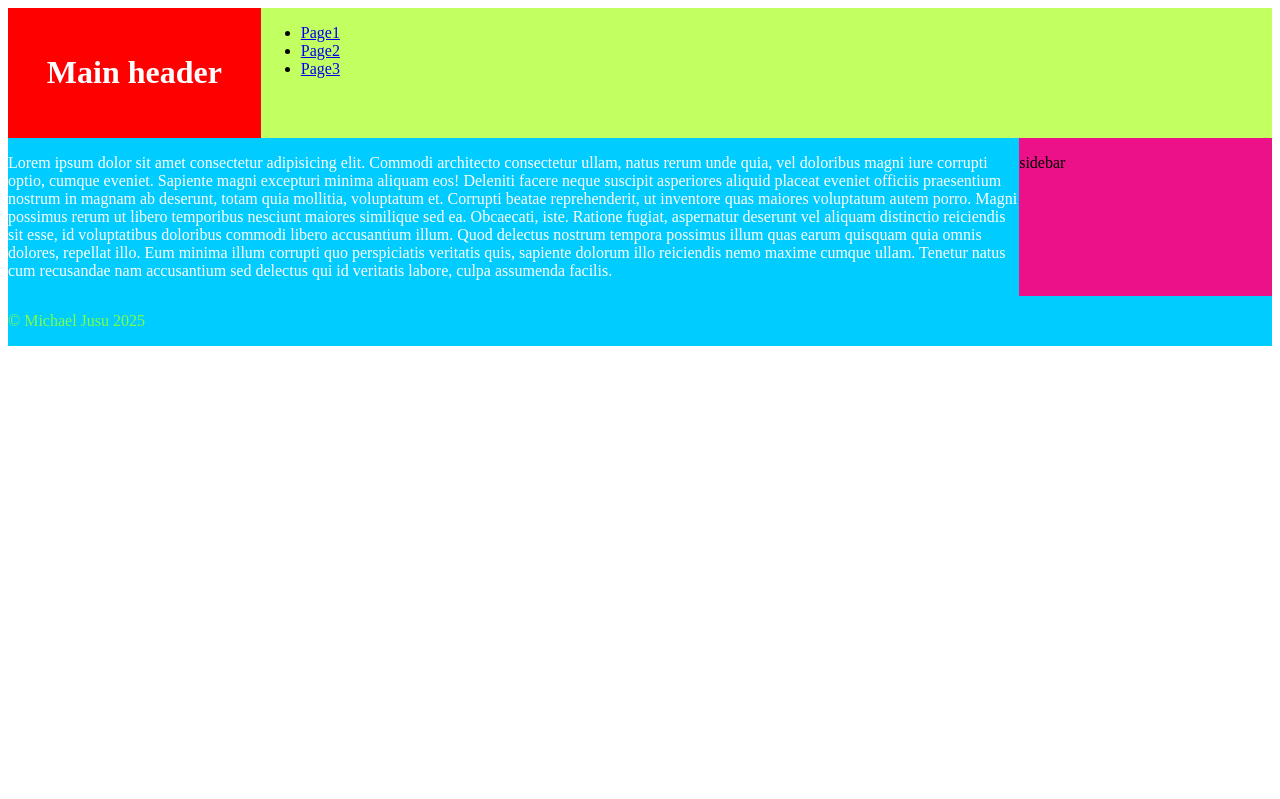
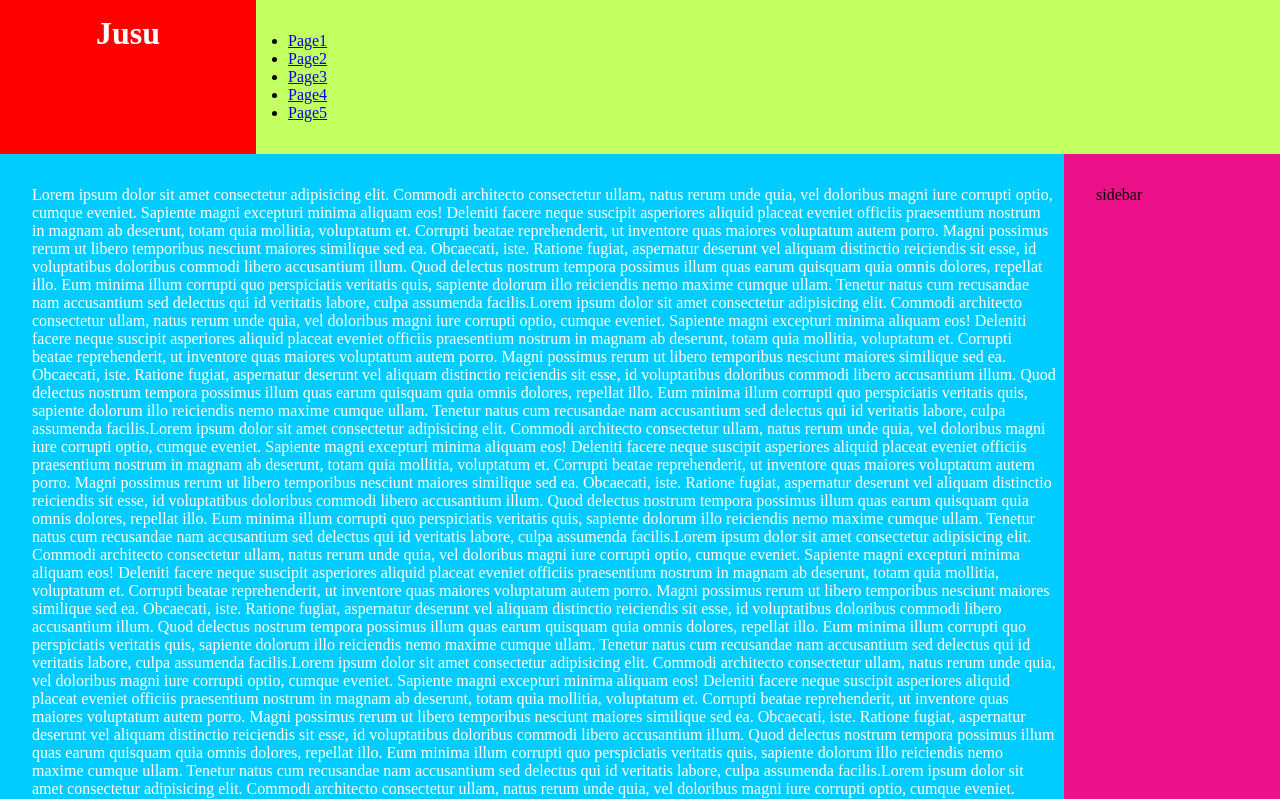
Before and after one commit to blehjusu/My-Portfolio, a plain HTML site: page index.html in a window 1280 px wide. Shown: the top 799 px of the page. Drawn offline with Linux system fonts and the light colour scheme.

Commit message:
fixing padding

```diff
--- a/Portfolio Css.css
+++ b/Portfolio Css.css
@@ -1,3 +1,8 @@
+* {
+    margin: 0;
+    padding: 0;
+    }
+
 body {
     display: grid;
     grid-template-columns: 20% 60% 20%;
@@ -5,13 +10,15 @@ body {
     grid-template-areas:
     "header nav nav"
     "main main aside"
-    "footer footer footer"
+    "footer footer footer";
+
+
 }
 
 header {
     background-color: red;
     color: white;
-    padding: 25px;
+    padding: 15px;
     text-align:center ;
     grid-area: header;
 }
@@ -19,6 +26,7 @@ header {
 nav {
     background-color: rgb(194, 255, 96);
     grid-area: nav;
+    padding: 2em;
 }
 
 
@@ -26,11 +34,18 @@ main {
     background-color: rgb(0, 204, 255);
     color: white;
     grid-area: main;
+    width: 100%;
+    padding: 2em;
+
+
+
 }
 
 aside {
     background-color: rgb(236, 16, 137);
     grid-area: aside;
+    padding: 2em;
+    margin-left: 40px;
 }
 
 footer {
--- a/index.html
+++ b/index.html
@@ -9,7 +9,7 @@
 </html>
 <body>
     <header>
-        <h1> Main header</h1>
+        <h1>Jusu</h1>
     </header>
 
     <nav>
@@ -17,11 +17,33 @@
             <li><a href="#">Page1</a></li>
             <li><a href="#">Page2</a></li>
             <li><a href="#">Page3</a></li>
+            <li><a href="#">Page4</a></li>
+            <li><a href="#">Page5</a></li>
         </ul>
     </nav>
 
     <main>
         <p>Lorem ipsum dolor sit amet consectetur adipisicing elit. Commodi architecto consectetur ullam, natus rerum unde quia, vel doloribus magni iure corrupti optio, cumque eveniet. Sapiente magni excepturi minima aliquam eos!
+        Deleniti facere neque suscipit asperiores aliquid placeat eveniet officiis praesentium nostrum in magnam ab deserunt, totam quia mollitia, voluptatum et. Corrupti beatae reprehenderit, ut inventore quas maiores voluptatum autem porro.
+        Magni possimus rerum ut libero temporibus nesciunt maiores similique sed ea. Obcaecati, iste. Ratione fugiat, aspernatur deserunt vel aliquam distinctio reiciendis sit esse, id voluptatibus doloribus commodi libero accusantium illum.
+        Quod delectus nostrum tempora possimus illum quas earum quisquam quia omnis dolores, repellat illo. Eum minima illum corrupti quo perspiciatis veritatis quis, sapiente dolorum illo reiciendis nemo maxime cumque ullam.
+        Tenetur natus cum recusandae nam accusantium sed delectus qui id veritatis labore, culpa assumenda facilis.Lorem ipsum dolor sit amet consectetur adipisicing elit. Commodi architecto consectetur ullam, natus rerum unde quia, vel doloribus magni iure corrupti optio, cumque eveniet. Sapiente magni excepturi minima aliquam eos!
+        Deleniti facere neque suscipit asperiores aliquid placeat eveniet officiis praesentium nostrum in magnam ab deserunt, totam quia mollitia, voluptatum et. Corrupti beatae reprehenderit, ut inventore quas maiores voluptatum autem porro.
+        Magni possimus rerum ut libero temporibus nesciunt maiores similique sed ea. Obcaecati, iste. Ratione fugiat, aspernatur deserunt vel aliquam distinctio reiciendis sit esse, id voluptatibus doloribus commodi libero accusantium illum.
+        Quod delectus nostrum tempora possimus illum quas earum quisquam quia omnis dolores, repellat illo. Eum minima illum corrupti quo perspiciatis veritatis quis, sapiente dolorum illo reiciendis nemo maxime cumque ullam.
+        Tenetur natus cum recusandae nam accusantium sed delectus qui id veritatis labore, culpa assumenda facilis.Lorem ipsum dolor sit amet consectetur adipisicing elit. Commodi architecto consectetur ullam, natus rerum unde quia, vel doloribus magni iure corrupti optio, cumque eveniet. Sapiente magni excepturi minima aliquam eos!
+        Deleniti facere neque suscipit asperiores aliquid placeat eveniet officiis praesentium nostrum in magnam ab deserunt, totam quia mollitia, voluptatum et. Corrupti beatae reprehenderit, ut inventore quas maiores voluptatum autem porro.
+        Magni possimus rerum ut libero temporibus nesciunt maiores similique sed ea. Obcaecati, iste. Ratione fugiat, aspernatur deserunt vel aliquam distinctio reiciendis sit esse, id voluptatibus doloribus commodi libero accusantium illum.
+        Quod delectus nostrum tempora possimus illum quas earum quisquam quia omnis dolores, repellat illo. Eum minima illum corrupti quo perspiciatis veritatis quis, sapiente dolorum illo reiciendis nemo maxime cumque ullam.
+        Tenetur natus cum recusandae nam accusantium sed delectus qui id veritatis labore, culpa assumenda facilis.Lorem ipsum dolor sit amet consectetur adipisicing elit. Commodi architecto consectetur ullam, natus rerum unde quia, vel doloribus magni iure corrupti optio, cumque eveniet. Sapiente magni excepturi minima aliquam eos!
+        Deleniti facere neque suscipit asperiores aliquid placeat eveniet officiis praesentium nostrum in magnam ab deserunt, totam quia mollitia, voluptatum et. Corrupti beatae reprehenderit, ut inventore quas maiores voluptatum autem porro.
+        Magni possimus rerum ut libero temporibus nesciunt maiores similique sed ea. Obcaecati, iste. Ratione fugiat, aspernatur deserunt vel aliquam distinctio reiciendis sit esse, id voluptatibus doloribus commodi libero accusantium illum.
+        Quod delectus nostrum tempora possimus illum quas earum quisquam quia omnis dolores, repellat illo. Eum minima illum corrupti quo perspiciatis veritatis quis, sapiente dolorum illo reiciendis nemo maxime cumque ullam.
+        Tenetur natus cum recusandae nam accusantium sed delectus qui id veritatis labore, culpa assumenda facilis.Lorem ipsum dolor sit amet consectetur adipisicing elit. Commodi architecto consectetur ullam, natus rerum unde quia, vel doloribus magni iure corrupti optio, cumque eveniet. Sapiente magni excepturi minima aliquam eos!
+        Deleniti facere neque suscipit asperiores aliquid placeat eveniet officiis praesentium nostrum in magnam ab deserunt, totam quia mollitia, voluptatum et. Corrupti beatae reprehenderit, ut inventore quas maiores voluptatum autem porro.
+        Magni possimus rerum ut libero temporibus nesciunt maiores similique sed ea. Obcaecati, iste. Ratione fugiat, aspernatur deserunt vel aliquam distinctio reiciendis sit esse, id voluptatibus doloribus commodi libero accusantium illum.
+        Quod delectus nostrum tempora possimus illum quas earum quisquam quia omnis dolores, repellat illo. Eum minima illum corrupti quo perspiciatis veritatis quis, sapiente dolorum illo reiciendis nemo maxime cumque ullam.
+        Tenetur natus cum recusandae nam accusantium sed delectus qui id veritatis labore, culpa assumenda facilis.Lorem ipsum dolor sit amet consectetur adipisicing elit. Commodi architecto consectetur ullam, natus rerum unde quia, vel doloribus magni iure corrupti optio, cumque eveniet. Sapiente magni excepturi minima aliquam eos!
         Deleniti facere neque suscipit asperiores aliquid placeat eveniet officiis praesentium nostrum in magnam ab deserunt, totam quia mollitia, voluptatum et. Corrupti beatae reprehenderit, ut inventore quas maiores voluptatum autem porro.
         Magni possimus rerum ut libero temporibus nesciunt maiores similique sed ea. Obcaecati, iste. Ratione fugiat, aspernatur deserunt vel aliquam distinctio reiciendis sit esse, id voluptatibus doloribus commodi libero accusantium illum.
         Quod delectus nostrum tempora possimus illum quas earum quisquam quia omnis dolores, repellat illo. Eum minima illum corrupti quo perspiciatis veritatis quis, sapiente dolorum illo reiciendis nemo maxime cumque ullam.
```
